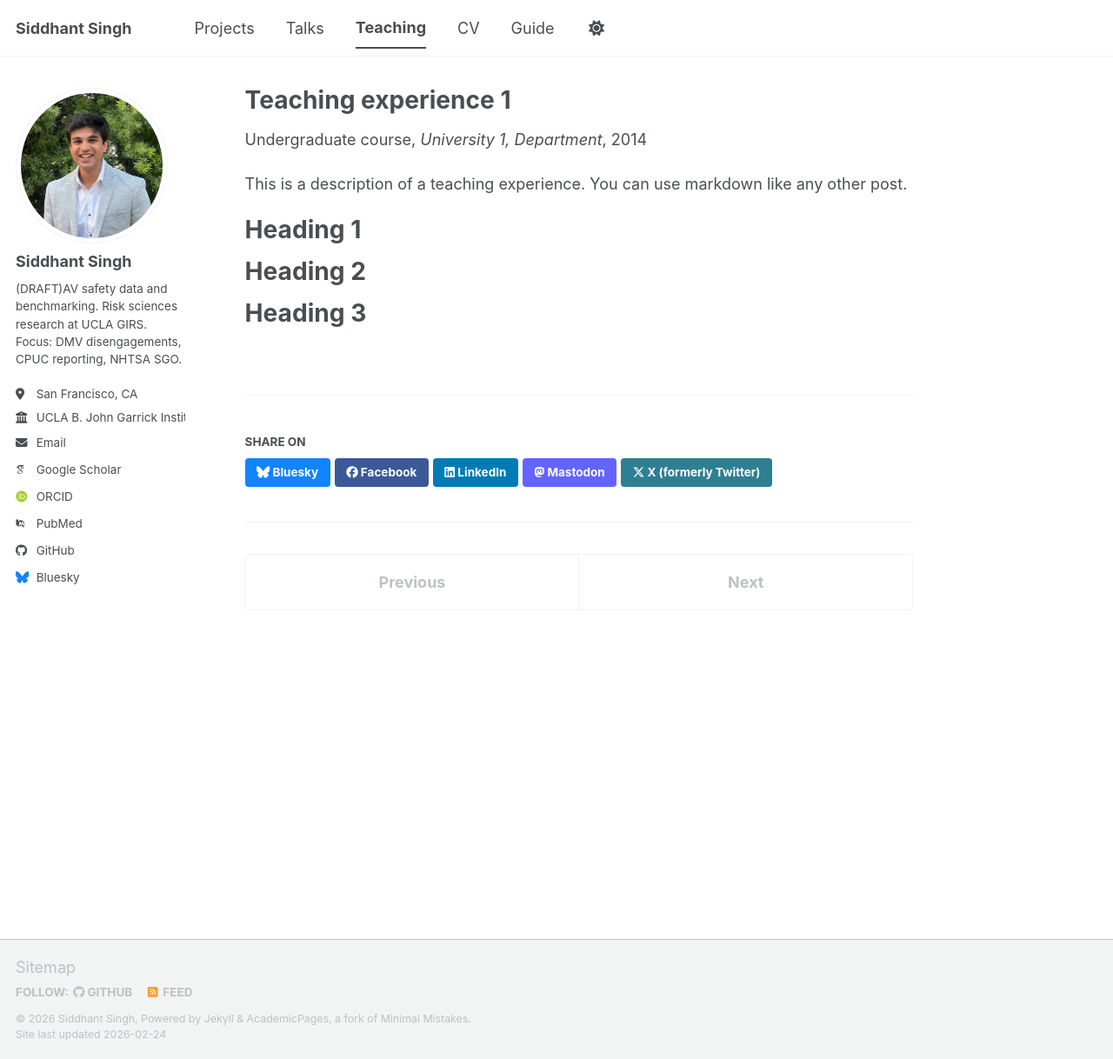
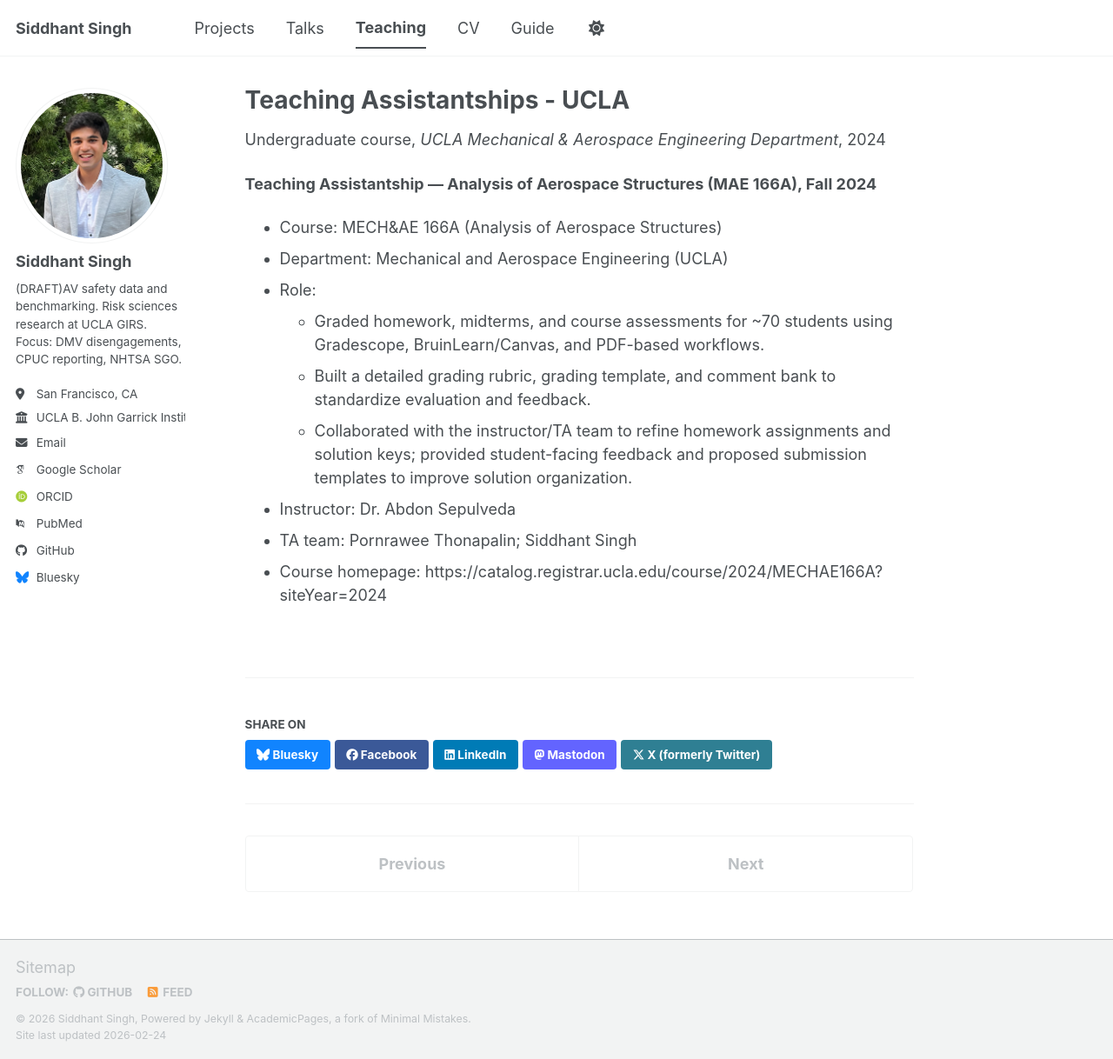
Before and after one commit to sidsingh30/sidsingh30.github.io, a Jekyll site: the page built from _teaching/2014-spring-teaching-1.md, in a window 1280 px wide and 1218 px high. Shown: the whole window at 87% size. Built offline with Jekyll 4.4.1, drawn with Linux system fonts in a browser that asks for light colours; some web fonts are replaced; a script bundle is joined from its source files by our own code; library files that are not in the unit come from our copies.

Commit message:
Revise teaching experience to UCLA TA role
Updated teaching experience details for UCLA teaching assistantship, including course information and responsibilities.

```diff
--- a/_teaching/2014-spring-teaching-1.md
+++ b/_teaching/2014-spring-teaching-1.md
@@ -1,20 +1,22 @@
 ---
-title: "Teaching experience 1"
+title: "Teaching Assistantships - UCLA"
 collection: teaching
 type: "Undergraduate course"
-permalink: /teaching/2014-spring-teaching-1
-venue: "University 1, Department"
-date: 2014-01-01
-location: "City, Country"
+permalink: /teaching/ucla-teaching-assistantship
+venue: "UCLA Mechanical & Aerospace Engineering Department"
+date: 2024-09-01
+location: "Los Angeles, CA"
 ---
 
-This is a description of a teaching experience. You can use markdown like any other post.
 
-Heading 1
-======
 
-Heading 2
-======
-
-Heading 3
-======
+**Teaching Assistantship — Analysis of Aerospace Structures (MAE 166A), Fall 2024**
+- Course: MECH&AE 166A (Analysis of Aerospace Structures)
+- Department: Mechanical and Aerospace Engineering (UCLA)
+- Role:
+  - Graded homework, midterms, and course assessments for ~70 students using Gradescope, BruinLearn/Canvas, and PDF-based workflows.
+  - Built a detailed grading rubric, grading template, and comment bank to standardize evaluation and feedback.
+  - Collaborated with the instructor/TA team to refine homework assignments and solution keys; provided student-facing feedback and proposed submission templates to improve solution organization.
+- Instructor: Dr. Abdon Sepulveda
+- TA team: Pornrawee Thonapalin; Siddhant Singh
+- Course homepage: https://catalog.registrar.ucla.edu/course/2024/MECHAE166A?siteYear=2024
```
